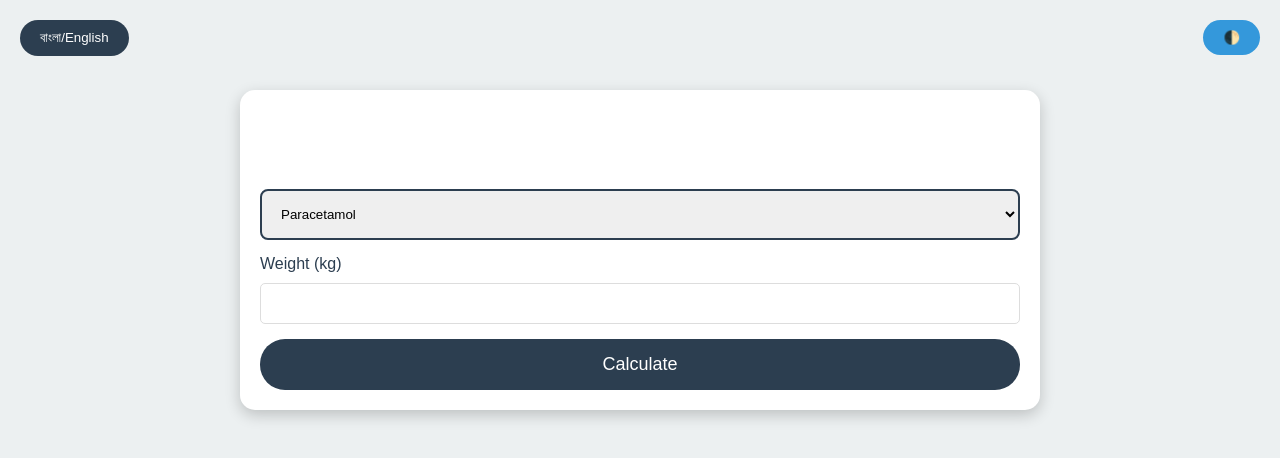
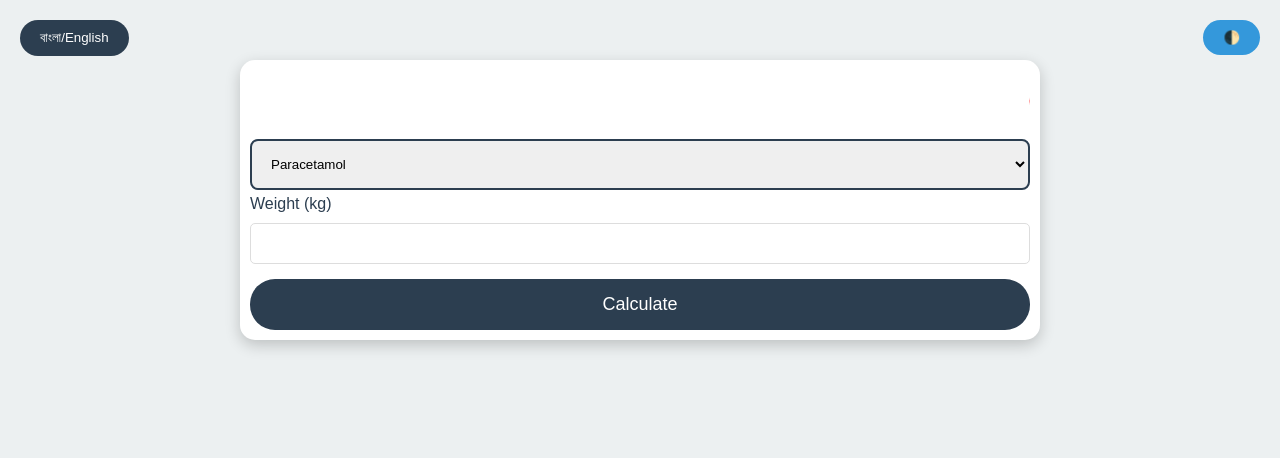
Before and after one commit to mksaju/pedical, a plain HTML site: page index.html in a window 1280 px wide. Drawn offline with Linux system fonts and the light colour scheme.

Commit message:
Update index.html

```diff
--- a/index.html
+++ b/index.html
@@ -57,9 +57,9 @@
 
         .container {
             max-width: 800px;
-            margin: 80px auto;
+            margin: 50px auto;
             background: var(--card-bg);
-            padding: 20px;
+            padding: 10px;
             border-radius: 15px;
             box-shadow: 0 5px 15px rgba(0,0,0,0.2);
         }
@@ -67,7 +67,7 @@
         .medicine-selector {
             width: 100%;
             padding: 15px;
-            margin: 15px 0;
+            margin: 5px 0;
             border: 2px solid var(--primary);
             border-radius: 8px;
         }
```
